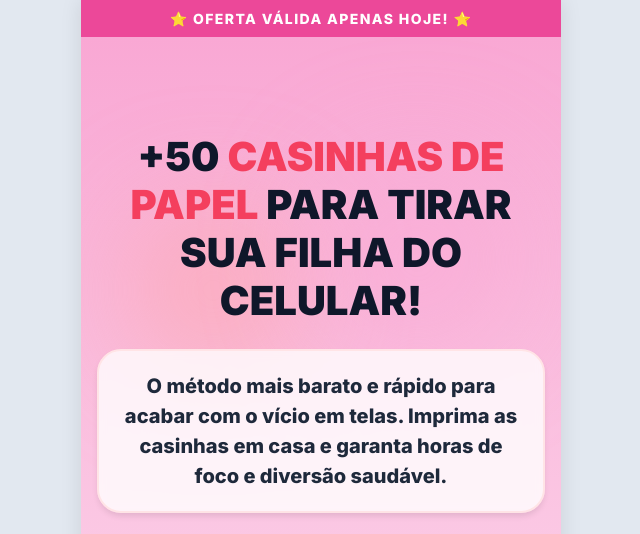
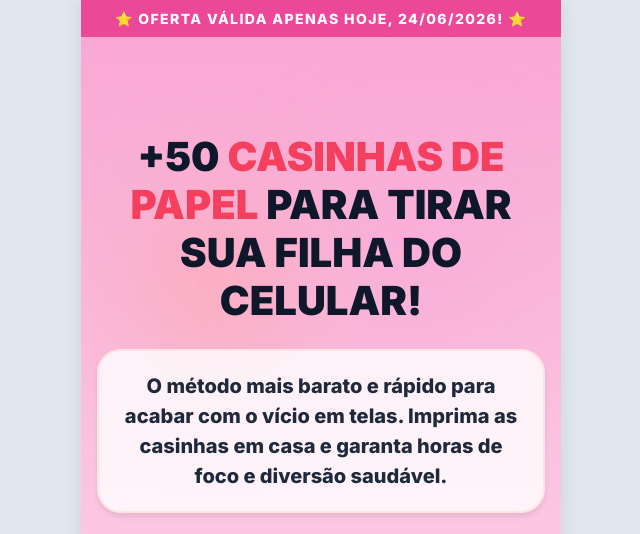
Before and after one commit to falk7778/infancia-semtela, a plain HTML site: page index.html in a window 1280 px wide. Shown: the top 534 px of the page, without its empty margins (319-959 px from the left). Drawn offline with nearby package versions, Linux system fonts and the light colour scheme.

Commit message:
Add files via upload

```diff
--- a/index.html
+++ b/index.html
@@ -28,7 +28,7 @@
 <body>
 
     <div class="top-banner">
-        ⭐ OFERTA VÁLIDA APENAS HOJE!  ⭐
+        ⭐ OFERTA VÁLIDA APENAS HOJE, <span id="data-atual"></span>! ⭐
     </div>
 
     <!-- Hero Section -->
--- a/script.js
+++ b/script.js
@@ -1,3 +1,10 @@
+// Set current date on top banner
+const dataAtualSpan = document.getElementById('data-atual');
+if (dataAtualSpan) {
+    const hoje = new Date();
+    dataAtualSpan.textContent = hoje.toLocaleDateString('pt-BR');
+}
+
 // Initialize Lucide Icons
 lucide.createIcons();
 
```
